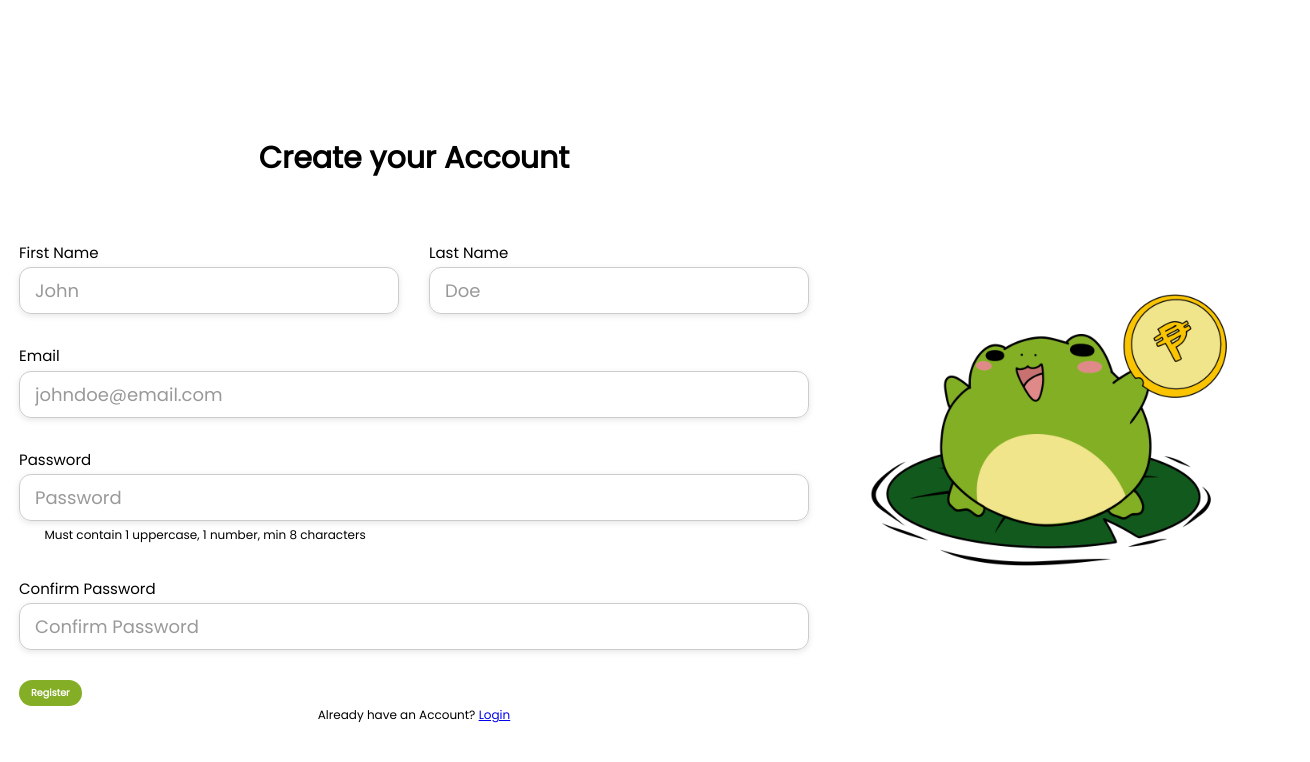
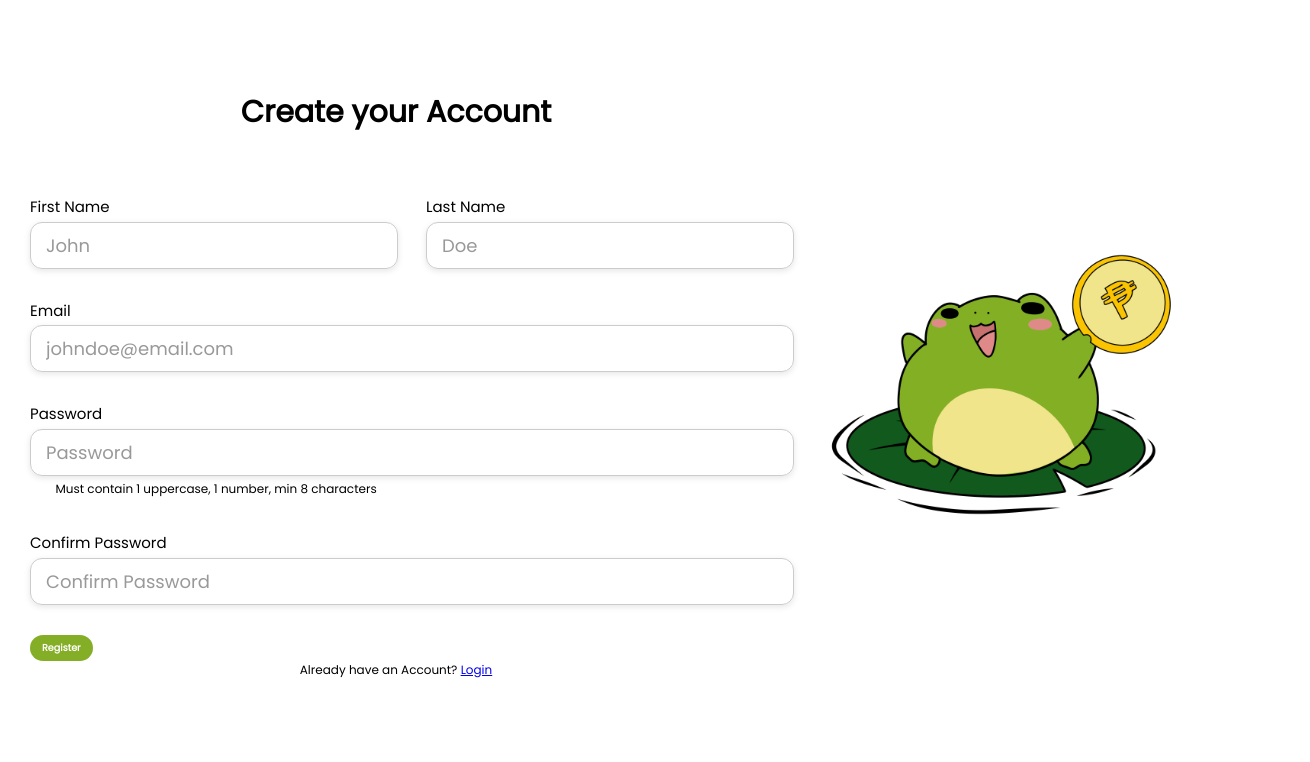
Before and after one commit to debnoceda/CMSC126-LongExam2, a React (Vite) app in the folder frontend/: page /register in a window 1280 px wide. Shown: the top 762 px of the page, 1310 px wide, since content can reach past the window. Built offline with nearby package versions, Linux system fonts and the light colour scheme; some icons are missing; a web font is replaced by a local one.

Commit message:
Add password icon for show/hide password

```diff
--- a/frontend/src/styles/Form.css
+++ b/frontend/src/styles/Form.css
@@ -1,6 +1,6 @@
 .name-container{
     display: flex;
-    gap: 5rem;
+    gap: 10rem;
 }
 
 .form-input{
--- a/frontend/src/styles/InputField.css
+++ b/frontend/src/styles/InputField.css
@@ -25,6 +25,8 @@
     outline: none;
     box-shadow: 0 2px 6px rgba(0, 0, 0, 0.1); /* soft shadow */
     transition: border-color 0.3s, box-shadow 0.3s;
+    position: relative;
+    width: 100%;
 }
 
 /* Style for placeholder text */
@@ -44,6 +46,25 @@
     box-shadow: 0 2px 6px rgba(0, 0, 0, 0.1); /* soft shadow */
 }
 
+.input-wrapper {
+    position: relative;
+    width: 100%;
+}
+
+.password-toggle-inner {
+    position: absolute;
+    top: 50%;
+    right: 0.1rem;
+    transform: translateY(-50%);
+    display: flex;
+    align-items: center;
+    justify-content: center;
+    cursor: pointer;
+    pointer-events: all;
+    z-index: 1;
+    background: transparent;
+}
+
 .input-message-container{
     display: flex;
     align-items: center;
--- a/frontend/src/styles/Register.css
+++ b/frontend/src/styles/Register.css
@@ -2,9 +2,8 @@
     display: grid;
     grid-template-columns: 1fr 1fr 1fr 1fr 1fr;
     grid-template-rows: 1fr;
-    height: 100vh;
-    width: 100vw;
     align-items: center;
+    margin-top: 15rem;
 }
 
 .register-form-container{
```
